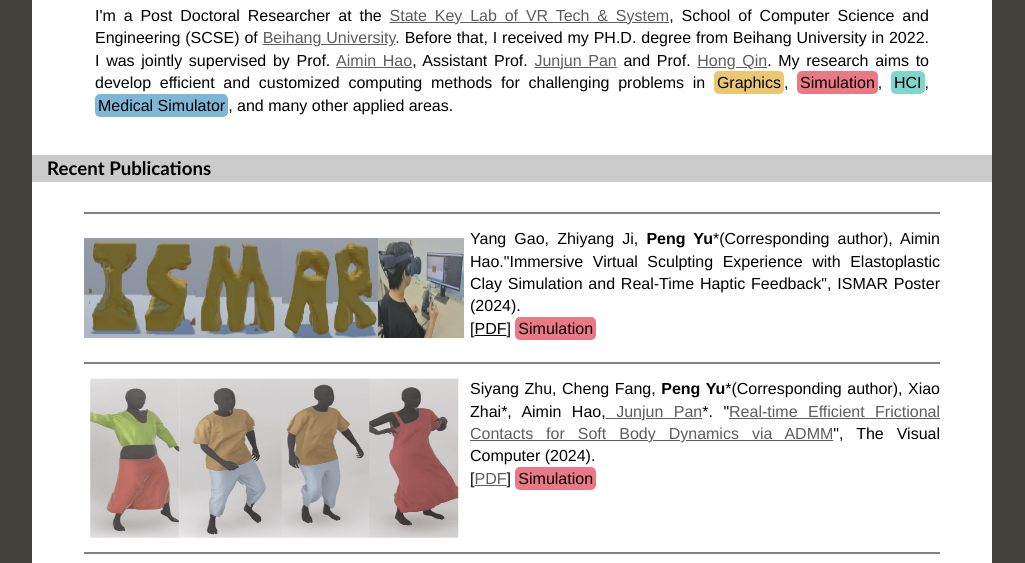
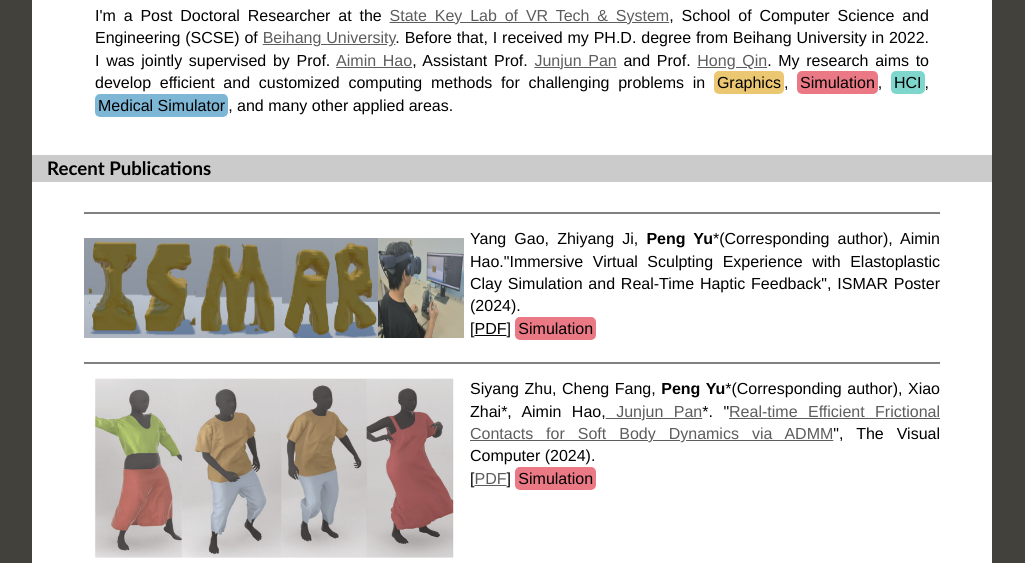
Before and after one commit to yupengvr/yupengvr.github.io, a plain HTML site: page index.html in a window 1280 px wide. Shown: the part 217-780 px from the top of the page, without its empty margins (128-1153 px from the left). Drawn offline with Linux system fonts and the light colour scheme.

Commit message:
Update index.html

```diff
--- a/index.html
+++ b/index.html
@@ -330,8 +330,8 @@ a:hover {
           </tr>
           <tr>
             <td height="120" style="text-align: center; vertical-align: middle;"><img
-                src="web_images/tvc_2024.png" width="370"
-                height="160" alt /></td>
+                src="web_images/tvc_2024.png" width="360"
+                height="180" alt /></td>
             <td height="120" class="auto-style8"
               style="text-align: justify; vertical-align: top; border-collapse: separate;">Siyang
               Zhu, Cheng Fang, <b>Peng
```
